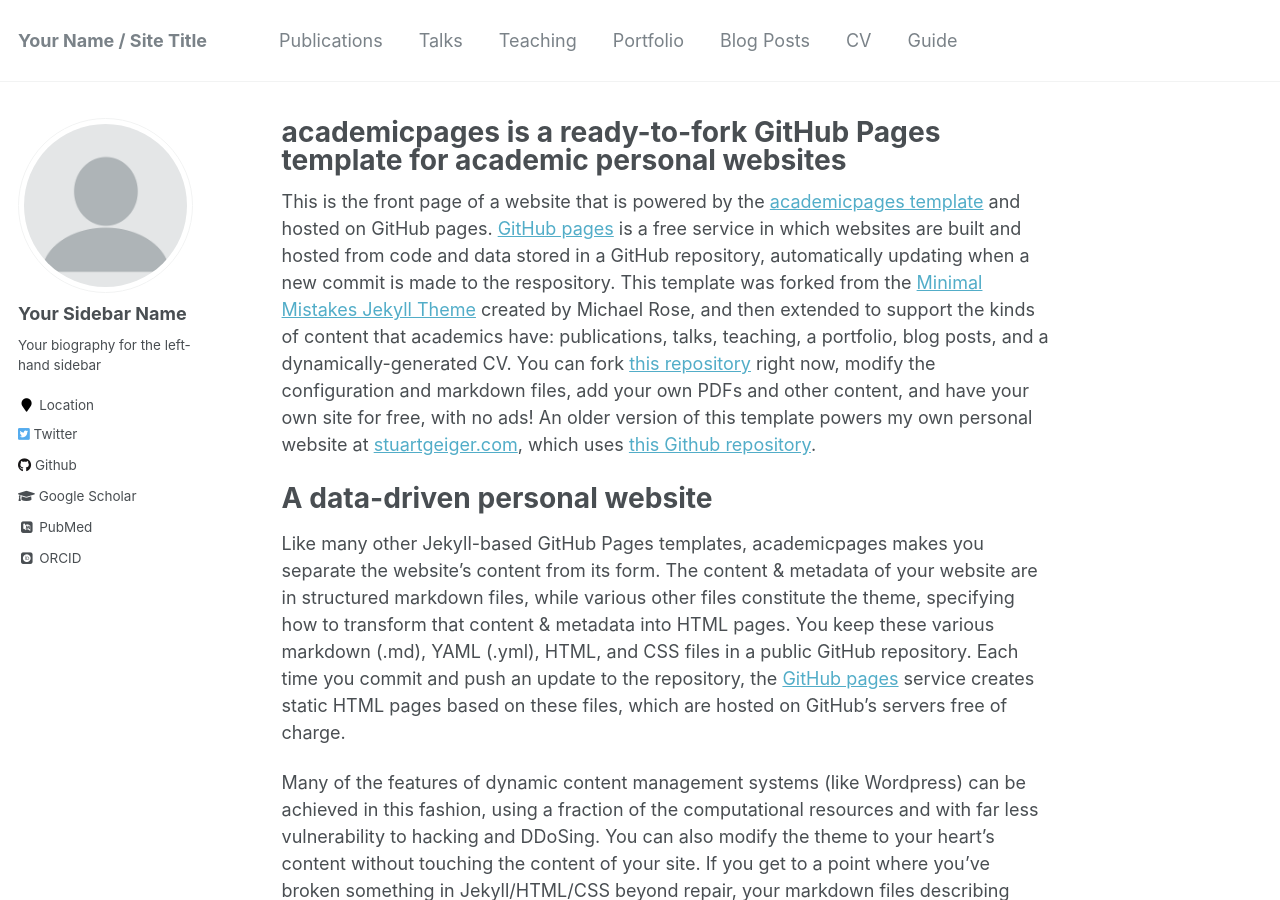
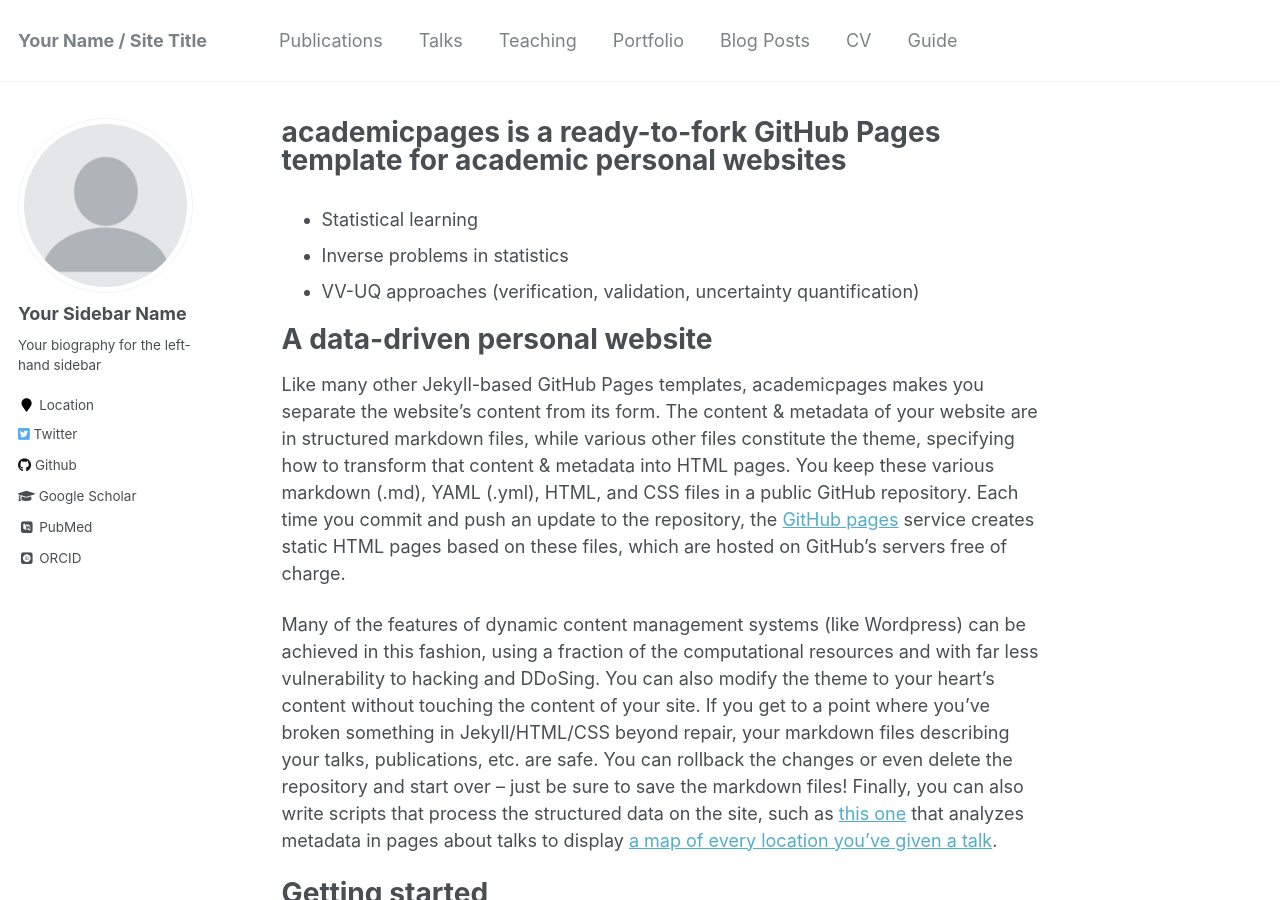
Before and after one commit to guillaumeperrin/guillaumeperrin.github.io, a Jekyll site: the page built from _pages/about.md, in a window 1280 px wide and 900 px high. Built offline with Jekyll 4.4.1, drawn with Linux system fonts in a browser that asks for light colours; some web fonts are replaced.

Commit message:
Update about.md

```diff
--- a/_pages/about.md
+++ b/_pages/about.md
@@ -8,7 +8,9 @@ redirect_from:
   - /about.html
 ---
 
-This is the front page of a website that is powered by the [academicpages template](https://github.com/academicpages/academicpages.github.io) and hosted on GitHub pages. [GitHub pages](https://pages.github.com) is a free service in which websites are built and hosted from code and data stored in a GitHub repository, automatically updating when a new commit is made to the respository. This template was forked from the [Minimal Mistakes Jekyll Theme](https://mmistakes.github.io/minimal-mistakes/) created by Michael Rose, and then extended to support the kinds of content that academics have: publications, talks, teaching, a portfolio, blog posts, and a dynamically-generated CV. You can fork [this repository](https://github.com/academicpages/academicpages.github.io) right now, modify the configuration and markdown files, add your own PDFs and other content, and have your own site for free, with no ads! An older version of this template powers my own personal website at [stuartgeiger.com](http://stuartgeiger.com), which uses [this Github repository](https://github.com/staeiou/staeiou.github.io).
+* Statistical learning
+* Inverse problems in statistics
+* VV-UQ approaches (verification, validation, uncertainty quantification)
 
 A data-driven personal website
 ======
```
